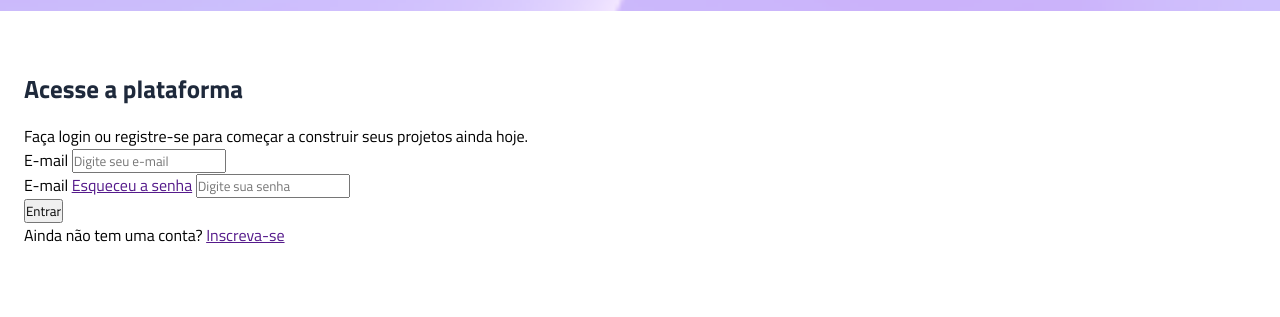
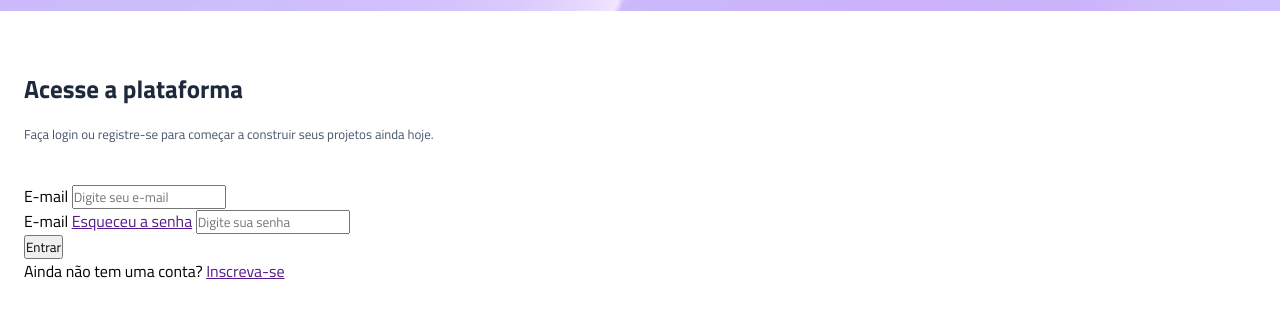
Before and after one commit to GabrielPRafaelreyrey/Projeto_vertigo, a plain HTML site: page index.html in a window 1280 px wide. Shown: the part 123-440 px from the top of the page. Drawn offline with Linux system fonts and the light colour scheme.

Commit message:
termino da section descricao

```diff
--- a/style.css
+++ b/style.css
@@ -28,3 +28,9 @@ main {
     margin-bottom: 1rem;
     font-size: 1.5625rem;
 }
+
+.descricao p {
+    font-size: 0.8125rem;
+    color: var(--gray-600);
+    margin-bottom: 2.5rem;
+}
```
